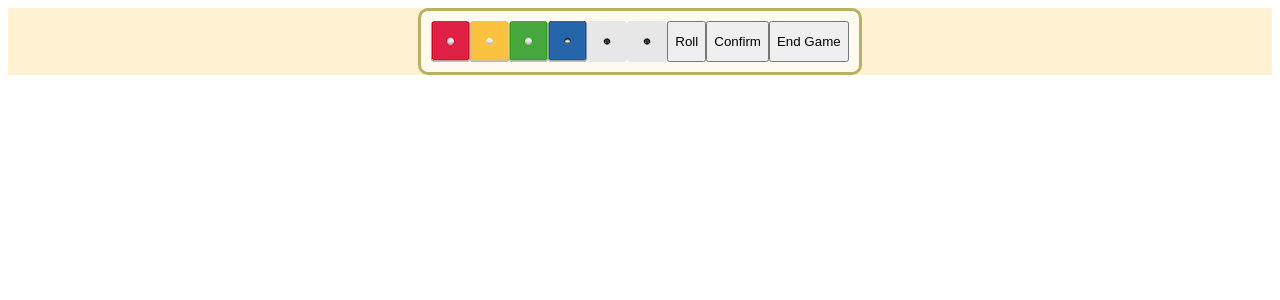
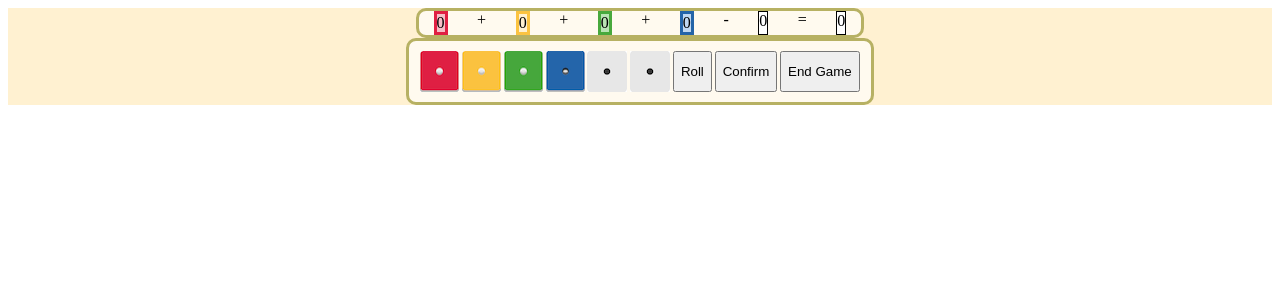
Before and after one commit to drmeloy/qwixx2, a React app: page / in a window 1280 px wide. Shown: the top 300 px of the page. Built offline with nearby package versions, Linux system fonts and the light colour scheme.

Commit message:
changed dom structure for semantic html, beginning score section

```diff
--- a/src/components/Board/Board.jsx
+++ b/src/components/Board/Board.jsx
@@ -1,13 +1,13 @@
 import React from 'react';
 import DiceDisplay from '../DiceDisplay/DiceDisplay';
 import styles from './Board.css';
+import ScoreDisplay from '../ScoreDisplay/ScoreDisplay';
 
 export default function Board() {
   return (
-    <>
-      <div className={styles.Board}>
-        <DiceDisplay />
-      </div>
-    </>
+    <main className={styles.Board}>
+      <ScoreDisplay />
+      <DiceDisplay />
+    </main>
   );
 }
--- a/src/components/DiceDisplay/DiceDisplay.css
+++ b/src/components/DiceDisplay/DiceDisplay.css
@@ -1,4 +1,5 @@
 .DiceDisplay {
+  width: 35%;
   display: flex;
   justify-content: space-around;
   border: 3px solid #b7b163;
--- a/src/components/DiceDisplay/DiceDisplay.jsx
+++ b/src/components/DiceDisplay/DiceDisplay.jsx
@@ -47,8 +47,7 @@ export default function DiceDisplay(){
   const dice = { r1, r2, r3, r4, r5, r6, y1, y2, y3, y4, y5, y6, g1, g2, g3, g4, g5, g6, b1, b2, b3, b4, b5, b6, w1, w2, w3, w4, w5, w6 };
 
   return (
-    <>
-      <div className={styles.DiceDisplay}>
+    <section className={styles.DiceDisplay}>
       <img src={dice['r' + red]}></img>
       <img src={dice['y' + yellow]}></img>
       <img src={dice['g' + green]}></img>
@@ -58,7 +57,6 @@ export default function DiceDisplay(){
       <button onClick={() => dispatch(rollDice())}>Roll</button>
       <button>Confirm</button>
       <button>End Game</button>
-      </div>
-    </>
+    </section>
   );
 }
--- /dev/null
+++ b/src/components/ScoreDisplay/ScoreDisplay.css
@@ -0,0 +1,38 @@
+.ScoreDisplay {
+  width: 35%;
+  display: flex;
+  justify-content: space-around;
+  border: 3px solid #b7b163;
+  border-radius: 10px;
+  background: #fffaef;
+
+  .red {
+    background: hsl(349, 76%, 85%);
+    border: 3px solid hsl(349, 76%, 50%);
+  }
+
+  .yellow {
+    background: hsl(42, 100%, 91%);
+    border: 3px solid hsl(42, 96%, 62%);
+  }
+
+  .green {
+    background: hsl(114, 47%, 80%);
+    border: 3px solid hsl(114, 47%, 45%);
+  }
+
+  .blue {
+    background: hsl(211, 65%, 85%);
+    border: 3px solid hsl(211, 65%, 40%);
+  }
+
+  .penalty {
+    border: 1px solid;
+    background: white;
+  }
+
+  .total {
+    border: 1px solid;
+    background: white;
+  }
+}
--- /dev/null
+++ b/src/components/ScoreDisplay/ScoreDisplay.jsx
@@ -0,0 +1,29 @@
+import React from 'react';
+import styles from './ScoreDisplay.css';
+import { useSelector } from 'react-redux';
+import { getRedScore, getYellowScore, getGreenScore, getBlueScore, getPenaltyScore, getTotalScore } from '../../redux/selectors/scoreSelectors';
+
+export default function ScoreDisplay(){
+  const redScore = useSelector(getRedScore);
+  const yellowScore = useSelector(getYellowScore);
+  const greenScore = useSelector(getGreenScore);
+  const blueScore = useSelector(getBlueScore);
+  const penaltyScore = useSelector(getPenaltyScore);
+  const totalScore = useSelector(getTotalScore);
+
+  return (
+    <section className={styles.ScoreDisplay}>
+      <span className={styles.red}>{redScore}</span>
+      <span> + </span>
+      <span className={styles.yellow}>{yellowScore}</span>
+      <span> + </span>
+      <span className={styles.green}>{greenScore}</span>
+      <span> + </span>
+      <span className={styles.blue}>{blueScore}</span>
+      <span> - </span>
+      <span className={styles.penalty}>{penaltyScore}</span>
+      <span> = </span>
+      <span className={styles.total}>{totalScore}</span>
+    </section>
+  );
+}
```
Also changed, not shown: 1 other file (tests, documents, lock files or other folders). Lines whose indentation alone changed are shown as unchanged.
